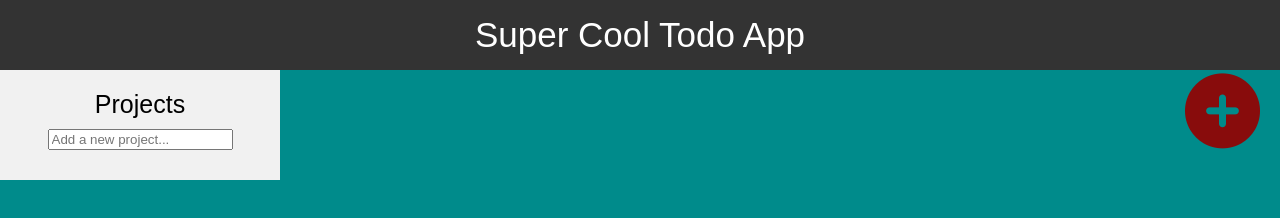
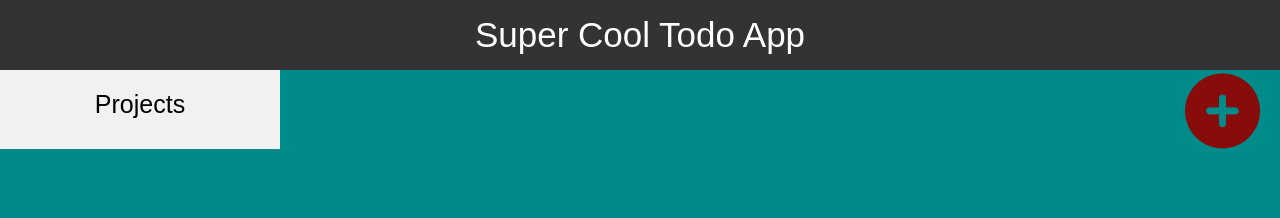
Before and after one commit to DJacobson17/todo_app, a website built with webpack: page src/index.html in a window 1280 px wide. Built offline with nearby package versions, Linux system fonts and the light colour scheme.

Commit message:
removed unused project input

```diff
--- a/src/index.html
+++ b/src/index.html
@@ -13,7 +13,6 @@
       <div id="projectSidebar">
         Projects
       <br>
-      <input type="text" name="" id="project-input" placeholder="Add a new project...">
 
       <div id="projectList"></div>
       </div>
```
